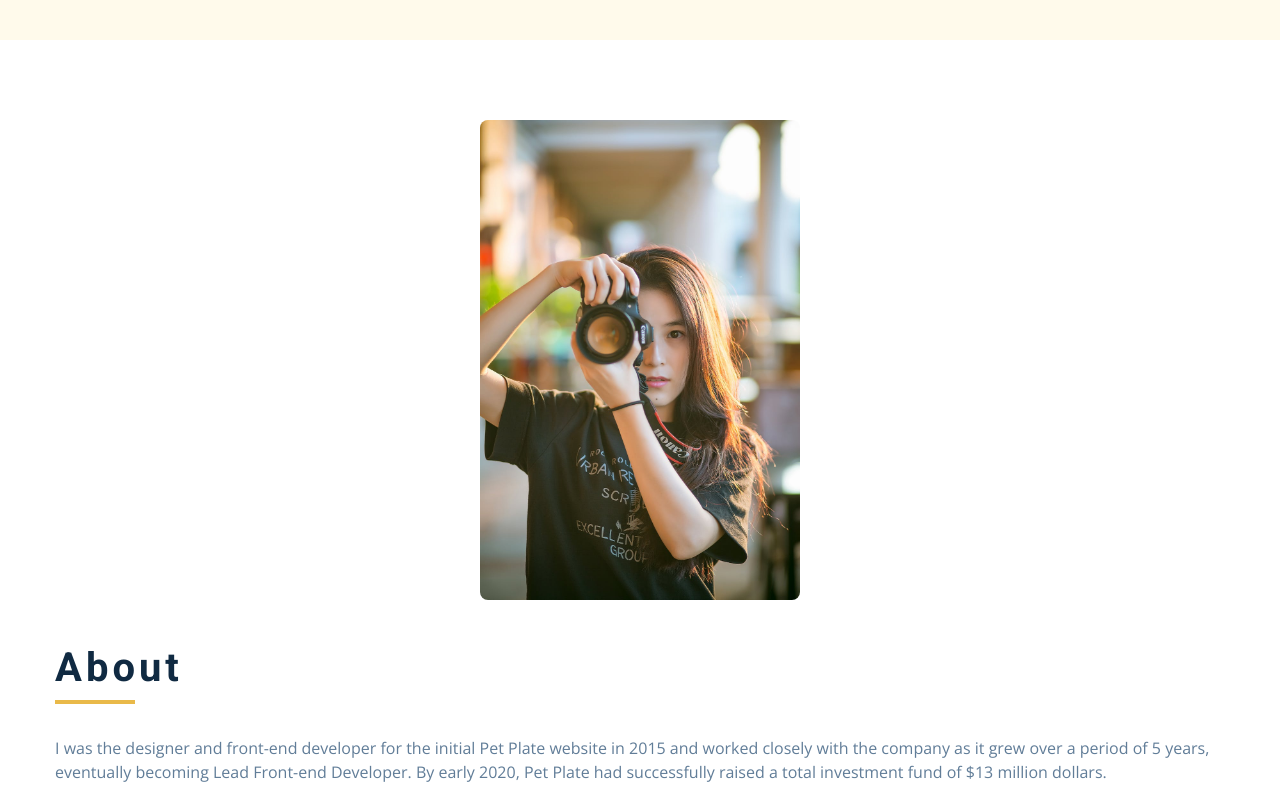
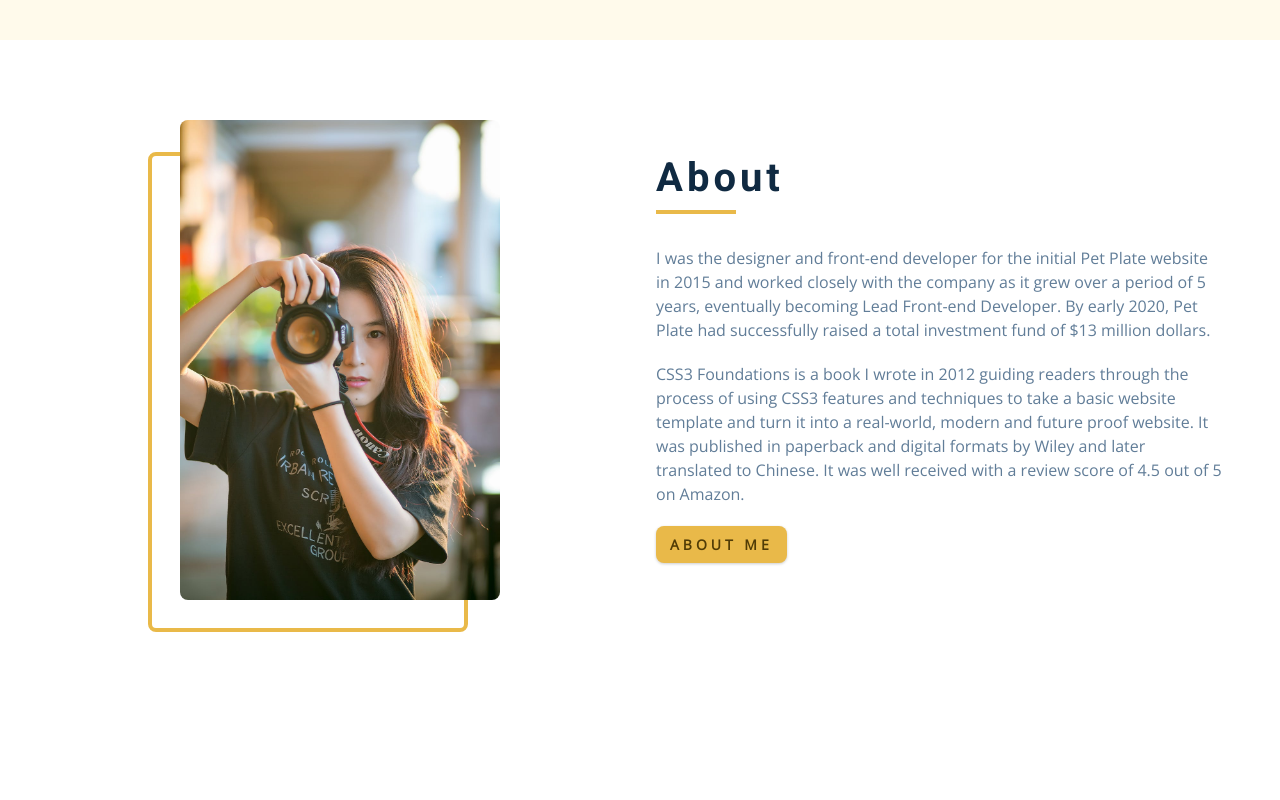
Before and after one commit to smajaas/CSS-Portfolio-Proj, a plain HTML site: page index.html in a window 1280 px wide. Shown: the part 760-1560 px from the top of the page. After the commit the page ends 1440 px from the top, so only its background shows below. Drawn offline with nearby package versions, Linux system fonts and the light colour scheme.

Commit message:
about big screen css styling

```diff
--- a/css/styles.css
+++ b/css/styles.css
@@ -355,7 +355,8 @@ Hero
     grid-template-columns: 1fr 1fr;
   }
 
-  .hero-img::before {
+  .hero-img::before,
+  .about-img::before {
     content: '';
     position: absolute;
     width: 100%;
@@ -398,6 +399,22 @@ About
 
 .about-img {
   justify-self: center;
+}
+
+@media screen and (min-width: 992px) {
+  .about-center {
+    grid-template-columns: 1fr 1fr;
+  }
+  .about-img {
+    position: relative;
+  }
+  .about-img::before {
+    left: -2rem;
+  }
+
+  .about-info {
+    align-self: center;
+  }
 }
 
 /*
```
